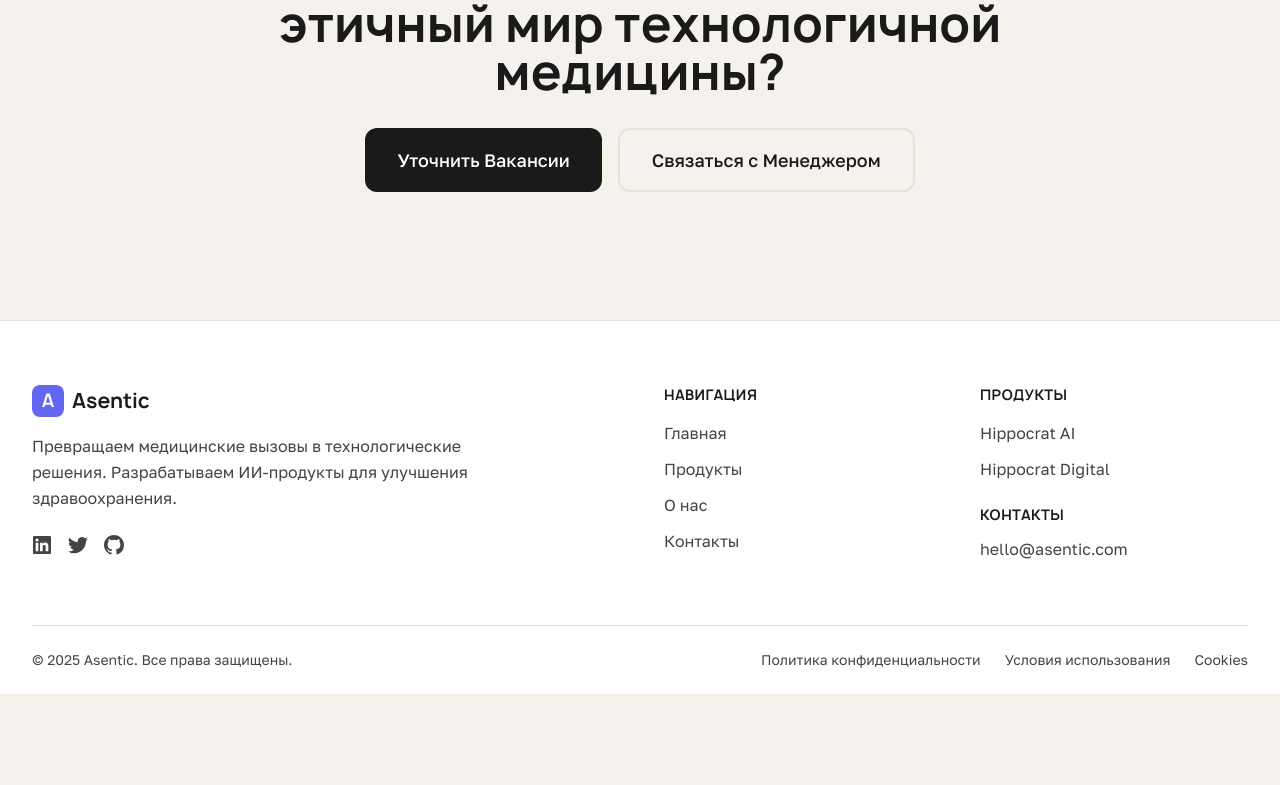
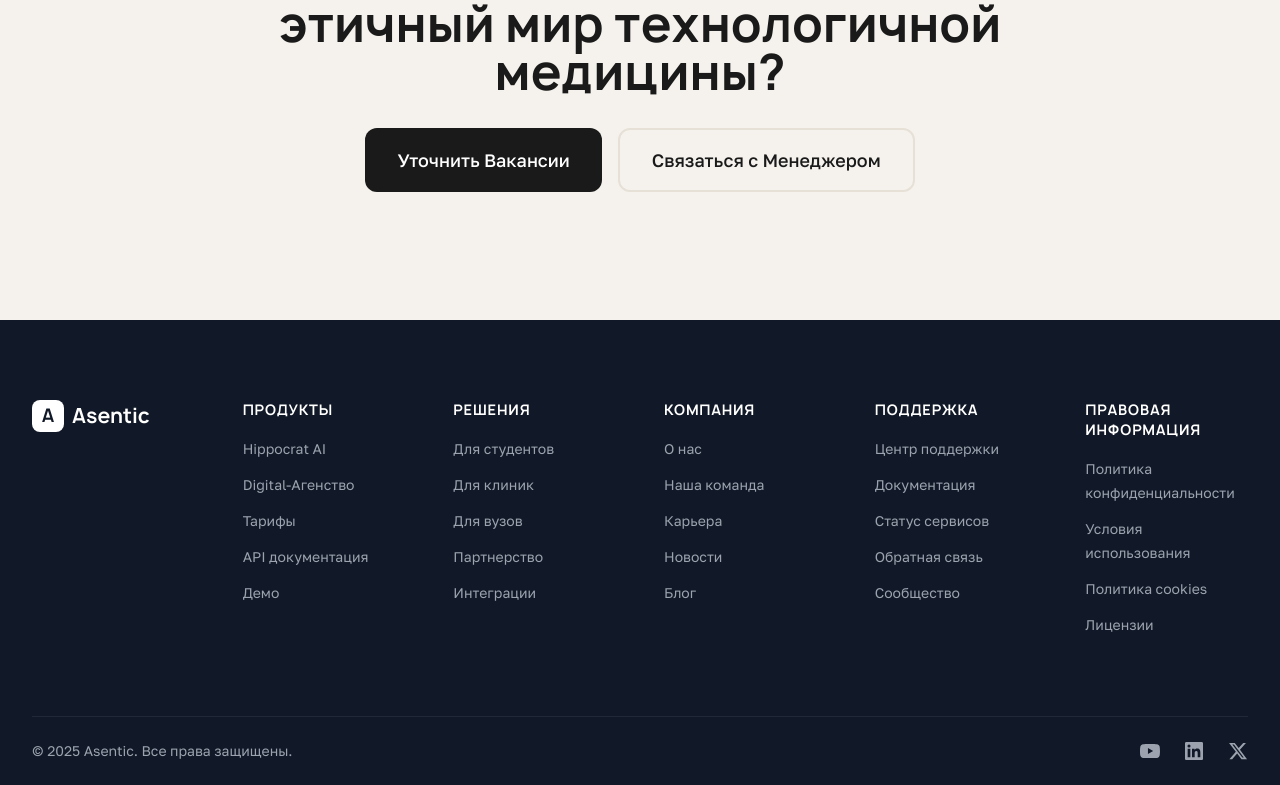
Before and after one commit to imnadsa/asentiq, a Next.js app: page / in a window 1280 px wide. Shown: the part 3368-4153 px from the top of the page. Before the commit the page ends 4062 px from the top, so only its background shows below. Built offline with nearby package versions, Linux system fonts and the light colour scheme.

Commit message:
Update Footer.tsx

```diff
--- a/src/components/layout/Footer.tsx
+++ b/src/components/layout/Footer.tsx
@@ -4,22 +4,50 @@ import Container from '@/components/ui/Container'
 import { SITE_CONFIG } from '@/lib/constants'
 
 const navigation = {
-  main: [
-    { name: 'Главная', href: '/' },
-    { name: 'Продукты', href: '/products' },
+  product: [
+    { name: 'Hippocrat AI', href: '/products#hippocrat-ai' },
+    { name: 'Digital-Агенство', href: '/products#hippocrat-digital' },
+    { name: 'Тарифы', href: '/pricing' },
+    { name: 'API документация', href: '/docs' },
+    { name: 'Демо', href: '/demo' },
+  ],
+  company: [
     { name: 'О нас', href: '/about' },
-    { name: 'Контакты', href: '/contact' },
+    { name: 'Наша команда', href: '/team' },
+    { name: 'Карьера', href: '/careers' },
+    { name: 'Новости', href: '/news' },
+    { name: 'Блог', href: '/blog' },
   ],
-  products: [
-    { name: 'Hippocrat AI', href: '/products#hippocrat-ai' },
-    { name: 'Hippocrat Digital', href: '/products#hippocrat-digital' },
+  solutions: [
+    { name: 'Для студентов', href: '/solutions/students' },
+    { name: 'Для клиник', href: '/solutions/clinics' },
+    { name: 'Для вузов', href: '/solutions/universities' },
+    { name: 'Партнерство', href: '/partners' },
+    { name: 'Интеграции', href: '/integrations' },
+  ],
+  support: [
+    { name: 'Центр поддержки', href: '/support' },
+    { name: 'Документация', href: '/docs' },
+    { name: 'Статус сервисов', href: '/status' },
+    { name: 'Обратная связь', href: '/feedback' },
+    { name: 'Сообщество', href: '/community' },
   ],
   legal: [
     { name: 'Политика конфиденциальности', href: '/privacy' },
     { name: 'Условия использования', href: '/terms' },
-    { name: 'Cookies', href: '/cookies' },
+    { name: 'Политика cookies', href: '/cookies' },
+    { name: 'Лицензии', href: '/licenses' },
   ],
   social: [
+    {
+      name: 'YouTube',
+      href: 'https://youtube.com/@asentic',
+      icon: (
+        <svg className="w-5 h-5" fill="currentColor" viewBox="0 0 24 24">
+          <path d="M23.498 6.186a3.016 3.016 0 0 0-2.122-2.136C19.505 3.545 12 3.545 12 3.545s-7.505 0-9.377.505A3.017 3.017 0 0 0 .502 6.186C0 8.07 0 12 0 12s0 3.93.502 5.814a3.016 3.016 0 0 0 2.122 2.136c1.871.505 9.376.505 9.376.505s7.505 0 9.377-.505a3.015 3.015 0 0 0 2.122-2.136C24 15.93 24 12 24 12s0-3.93-.502-5.814zM9.545 15.568V8.432L15.818 12l-6.273 3.568z"/>
+        </svg>
+      ),
+    },
     {
       name: 'LinkedIn',
       href: `https://linkedin.com/${SITE_CONFIG.social.linkedin}`,
@@ -33,17 +61,8 @@ const navigation = {
       name: 'Twitter',
       href: `https://twitter.com/${SITE_CONFIG.social.twitter}`,
       icon: (
-        <svg className="w-5 h-5" fill="currentColor" viewBox="0 0 20 20">
-          <path d="M6.29 18.251c7.547 0 11.675-6.253 11.675-11.675 0-.178 0-.355-.012-.53A8.348 8.348 0 0020 3.92a8.19 8.19 0 01-2.357.646 4.118 4.118 0 001.804-2.27 8.224 8.224 0 01-2.605.996 4.107 4.107 0 00-6.993 3.743 11.65 11.65 0 01-8.457-4.287 4.106 4.106 0 001.27 5.477A4.073 4.073 0 01.8 7.713v.052a4.105 4.105 0 003.292 4.022 4.095 4.095 0 01-1.853.07 4.108 4.108 0 003.834 2.85A8.233 8.233 0 010 16.407a11.616 11.616 0 006.29 1.84" />
-        </svg>
-      ),
-    },
-    {
-      name: 'GitHub',
-      href: 'https://github.com/asentic',
-      icon: (
-        <svg className="w-5 h-5" fill="currentColor" viewBox="0 0 20 20">
-          <path fillRule="evenodd" d="M10 0C4.477 0 0 4.484 0 10.017c0 4.425 2.865 8.18 6.839 9.504.5.092.682-.217.682-.483 0-.237-.008-.868-.013-1.703-2.782.605-3.369-1.343-3.369-1.343-.454-1.158-1.11-1.466-1.11-1.466-.908-.62.069-.608.069-.608 1.003.07 1.531 1.032 1.531 1.032.892 1.53 2.341 1.088 2.91.832.092-.647.35-1.088.636-1.338-2.22-.253-4.555-1.113-4.555-4.951 0-1.093.39-1.988 1.029-2.688-.103-.253-.446-1.272.098-2.65 0 0 .84-.27 2.75 1.026A9.564 9.564 0 0110 4.844c.85.004 1.705.115 2.504.337 1.909-1.296 2.747-1.027 2.747-1.027.546 1.379.203 2.398.1 2.651.64.7 1.028 1.595 1.028 2.688 0 3.848-2.339 4.695-4.566 4.942.359.31.678.921.678 1.856 0 1.338-.012 2.419-.012 2.747 0 .268.18.58.688.482A10.019 10.019 0 0020 10.017C20 4.484 15.522 0 10 0z" clipRule="evenodd" />
+        <svg className="w-5 h-5" fill="currentColor" viewBox="0 0 24 24">
+          <path d="M18.244 2.25h3.308l-7.227 8.26 8.502 11.24H16.17l-5.214-6.817L4.99 21.75H1.68l7.73-8.835L1.254 2.25H8.08l4.713 6.231zm-1.161 17.52h1.833L7.084 4.126H5.117z"/>
         </svg>
       ),
     },
@@ -54,55 +73,35 @@ const Footer: React.FC = () => {
   const currentYear = new Date().getFullYear()
 
   return (
-    <footer className="bg-white border-t border-cream-dark">
+    <footer className="bg-gray-900 text-white">
       <Container size="xl" padding="lg">
         {/* Основной контент футера */}
-        <div className="py-12 lg:py-16">
-          <div className="grid grid-cols-1 md:grid-cols-2 lg:grid-cols-4 gap-8 lg:gap-12">
+        <div className="py-16 lg:py-20">
+          <div className="grid grid-cols-2 md:grid-cols-3 lg:grid-cols-6 gap-8 lg:gap-12">
 
             {/* Логотип и описание */}
-            <div className="lg:col-span-2">
-              <Link href="/" className="flex items-center space-x-2 mb-4">
-                <div className="w-8 h-8 bg-accent-500 rounded-lg flex items-center justify-center">
-                  <span className="text-white font-styrene-a font-bold text-lg">A</span>
+            <div className="col-span-2 md:col-span-3 lg:col-span-1">
+              <Link href="/" className="flex items-center space-x-2 mb-6">
+                <div className="w-8 h-8 bg-white rounded-lg flex items-center justify-center">
+                  <span className="text-gray-900 font-manrope font-bold text-lg">A</span>
                 </div>
-                <span className="text-xl font-styrene-a font-semibold text-text-primary">
+                <span className="text-xl font-manrope font-semibold text-white">
                   Asentic
                 </span>
               </Link>
-
-              <p className="text-text-secondary font-styrene-b mb-6 max-w-md leading-relaxed">
-                Превращаем медицинские вызовы в технологические решения.
-                Разрабатываем ИИ-продукты для улучшения здравоохранения.
-              </p>
-
-              <div className="flex space-x-4">
-                {navigation.social.map((item) => (
-                  <a
-                    key={item.name}
-                    href={item.href}
-                    target="_blank"
-                    rel="noopener noreferrer"
-                    className="text-text-secondary hover:text-accent-500 transition-colors duration-200"
-                    aria-label={item.name}
-                  >
-                    {item.icon}
-                  </a>
-                ))}
-              </div>
             </div>
 
-            {/* Навигация */}
+            {/* Продукты */}
             <div>
-              <h3 className="text-sm font-styrene-a font-semibold text-text-primary uppercase tracking-wide mb-4">
-                Навигация
+              <h3 className="text-sm font-manrope font-semibold text-white uppercase tracking-wider mb-4">
+                Продукты
               </h3>
               <ul className="space-y-3">
-                {navigation.main.map((item) => (
+                {navigation.product.map((item) => (
                   <li key={item.name}>
                     <Link
                       href={item.href}
-                      className="text-text-secondary hover:text-text-primary font-styrene-b transition-colors duration-200"
+                      className="text-gray-400 hover:text-white font-golos-text text-sm transition-colors duration-200"
                     >
                       {item.name}
                     </Link>
@@ -111,59 +110,106 @@ const Footer: React.FC = () => {
               </ul>
             </div>
 
-            {/* Продукты */}
+            {/* Решения */}
             <div>
-              <h3 className="text-sm font-styrene-a font-semibold text-text-primary uppercase tracking-wide mb-4">
-                Продукты
+              <h3 className="text-sm font-manrope font-semibold text-white uppercase tracking-wider mb-4">
+                Решения
               </h3>
               <ul className="space-y-3">
-                {navigation.products.map((item) => (
+                {navigation.solutions.map((item) => (
                   <li key={item.name}>
                     <Link
                       href={item.href}
-                      className="text-text-secondary hover:text-text-primary font-styrene-b transition-colors duration-200"
+                      className="text-gray-400 hover:text-white font-golos-text text-sm transition-colors duration-200"
                     >
                       {item.name}
                     </Link>
                   </li>
                 ))}
               </ul>
+            </div>
 
-              {/* Контактная информация */}
-              <div className="mt-6">
-                <h4 className="text-sm font-styrene-a font-semibold text-text-primary uppercase tracking-wide mb-3">
-                  Контакты
-                </h4>
-                <a
-                  href={`mailto:${SITE_CONFIG.email}`}
-                  className="text-text-secondary hover:text-accent-500 font-styrene-b transition-colors duration-200"
-                >
-                  {SITE_CONFIG.email}
-                </a>
-              </div>
+            {/* Компания */}
+            <div>
+              <h3 className="text-sm font-manrope font-semibold text-white uppercase tracking-wider mb-4">
+                Компания
+              </h3>
+              <ul className="space-y-3">
+                {navigation.company.map((item) => (
+                  <li key={item.name}>
+                    <Link
+                      href={item.href}
+                      className="text-gray-400 hover:text-white font-golos-text text-sm transition-colors duration-200"
+                    >
+                      {item.name}
+                    </Link>
+                  </li>
+                ))}
+              </ul>
+            </div>
+
+            {/* Поддержка */}
+            <div>
+              <h3 className="text-sm font-manrope font-semibold text-white uppercase tracking-wider mb-4">
+                Поддержка
+              </h3>
+              <ul className="space-y-3">
+                {navigation.support.map((item) => (
+                  <li key={item.name}>
+                    <Link
+                      href={item.href}
+                      className="text-gray-400 hover:text-white font-golos-text text-sm transition-colors duration-200"
+                    >
+                      {item.name}
+                    </Link>
+                  </li>
+                ))}
+              </ul>
+            </div>
+
+            {/* Правовая информация */}
+            <div>
+              <h3 className="text-sm font-manrope font-semibold text-white uppercase tracking-wider mb-4">
+                Правовая информация
+              </h3>
+              <ul className="space-y-3">
+                {navigation.legal.map((item) => (
+                  <li key={item.name}>
+                    <Link
+                      href={item.href}
+                      className="text-gray-400 hover:text-white font-golos-text text-sm transition-colors duration-200"
+                    >
+                      {item.name}
+                    </Link>
+                  </li>
+                ))}
+              </ul>
             </div>
           </div>
         </div>
 
         {/* Нижняя часть */}
-        <div className="py-6 border-t border-cream-dark">
+        <div className="py-6 border-t border-gray-800">
           <div className="flex flex-col md:flex-row justify-between items-center space-y-4 md:space-y-0">
 
             {/* Копирайт */}
-            <div className="text-sm text-text-secondary font-styrene-b">
+            <div className="text-sm text-gray-400 font-golos-text">
               © {currentYear} {SITE_CONFIG.name}. Все права защищены.
             </div>
 
-            {/* Правовые ссылки */}
-            <div className="flex flex-wrap justify-center md:justify-end space-x-6">
-              {navigation.legal.map((item) => (
-                <Link
+            {/* Социальные сети */}
+            <div className="flex space-x-6">
+              {navigation.social.map((item) => (
+                <a
                   key={item.name}
                   href={item.href}
-                  className="text-sm text-text-secondary hover:text-text-primary font-styrene-b transition-colors duration-200"
+                  target="_blank"
+                  rel="noopener noreferrer"
+                  className="text-gray-400 hover:text-white transition-colors duration-200"
+                  aria-label={item.name}
                 >
-                  {item.name}
-                </Link>
+                  {item.icon}
+                </a>
               ))}
             </div>
           </div>
```
